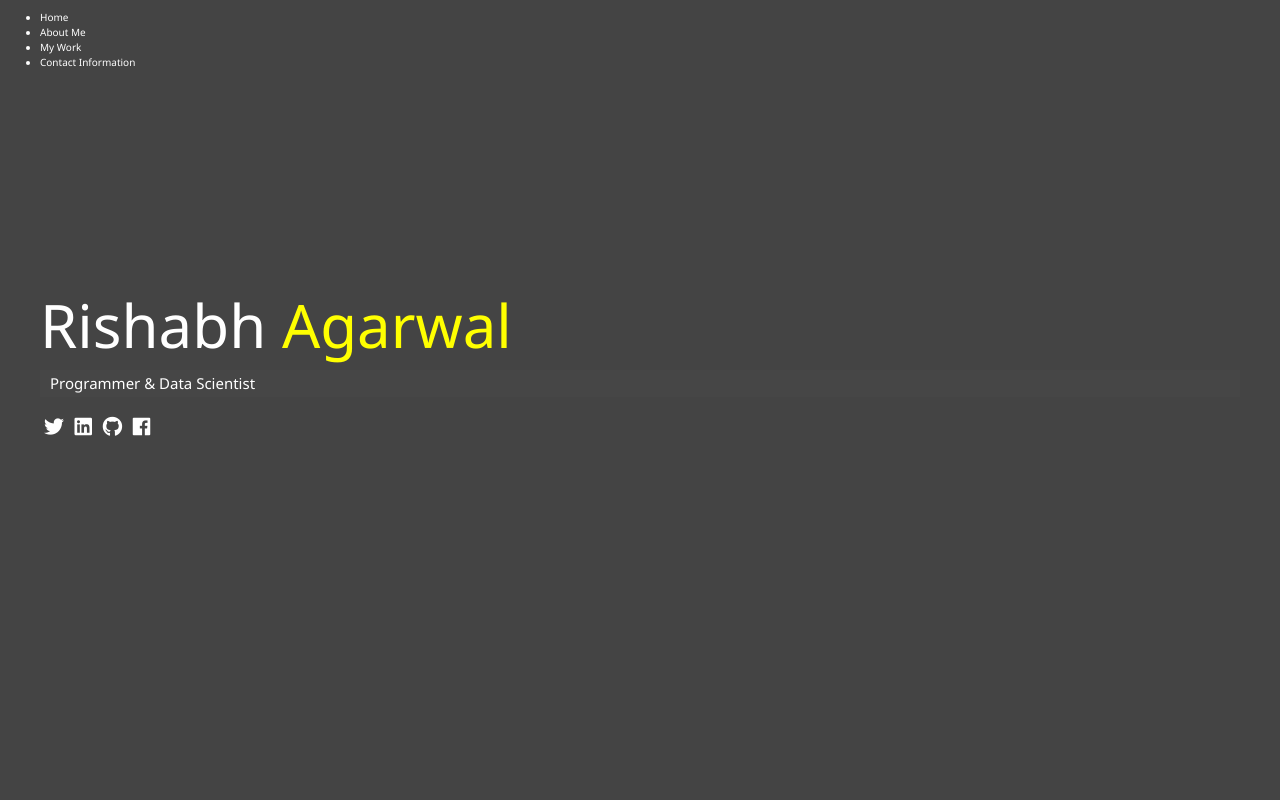
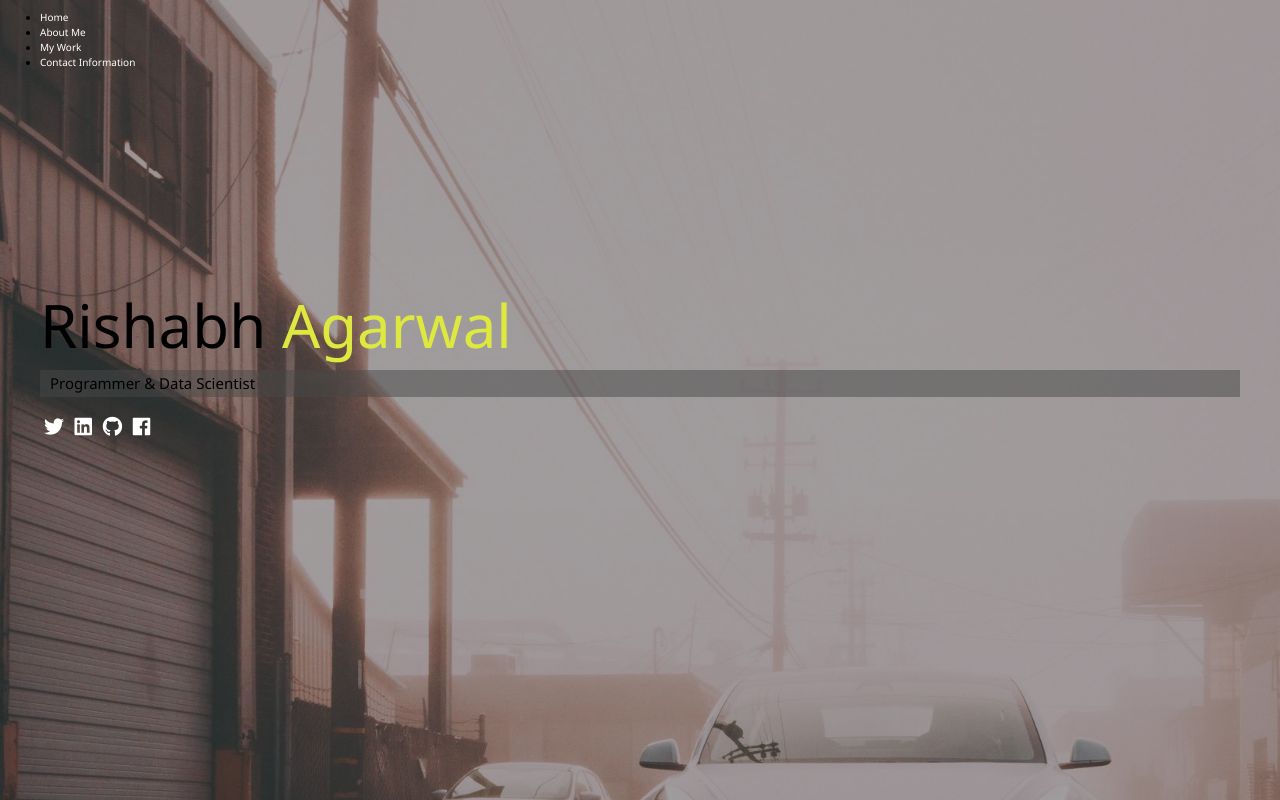
Before and after one commit to Rishabhagrawal52/Portofolio, a PHP site: page /dist/index.html in a window 1280 px wide. Run offline with PHP 8.4, Linux system fonts and the light colour scheme.

Commit message:
project changes

```diff
--- a/dist/css/main.css
+++ b/dist/css/main.css
@@ -6,13 +6,23 @@ html {
 
 body {
   background: #444;
-  color: #fff;
+  color: set-text-color(#444);
   height: 100%;
   margin: 0;
   font-family: 'Segoe UI', Tahoma, Geneva, Verdana, sans-serif;
   line-height: 1.5; }
   body#bg-img {
-    background: url("../img/DwiOFFMUYAIqo-u.jpg"); }
+    background: url(../img/DwiOFFMUYAIqo-u.jpg);
+    background-attachment: fixed;
+    background-size: cover; }
+    body#bg-img .overlay {
+      position: absolute;
+      top: 0;
+      right: 0;
+      width: 100%;
+      height: 100%;
+      z-index: -1;
+      background: rgba(68, 68, 68, 0.5); }
 
 h1, h2, h3 {
   margin: 0;
@@ -30,11 +40,11 @@ a {
 
 header {
   position: fixed;
-  z-index: 2;
+  z-index: 0.5;
   width: 100%; }
 
 .text-secondary {
-  color: yellow; }
+  color: #dee940; }
 
 main {
   padding: 4rem;
@@ -44,7 +54,7 @@ main {
     main .icons a {
       padding: 0.4rem; }
       main .icons a:hover {
-        color: yellow;
+        color: #dee940;
         transition: all 0.2s ease-out; }
   main#home {
     overflow: hidden; }
--- a/dist/index.html
+++ b/dist/index.html
@@ -10,7 +10,8 @@
 
     <title>Welcome to My Portfolio    </title>
 </head>
-<body>
+<body id="bg-img">
+    <div class="overlay"></div>
     <header>
         <div class="menu-btn">
             <div class="btn-line"></div>
--- a/scss/main.scss
+++ b/scss/main.scss
@@ -1,17 +1,34 @@
-$primary_color: #444;
-$secondary-color:yellow;
+$primary_color:#444;
+$secondary-color:rgb(222, 233, 64);
 $show-home-image: true;
-$home-image:url("../img/DwiOFFMUYAIqo-u.jpg");
-$background-opacity:0.9;
-@mixin easeOut {
+$home-image:url(../img/DwiOFFMUYAIqo-u.jpg);
+$background-opacity:0.5;
+@mixin easeout
+{
     transition: all 0.2s ease-out;
 
 }
-@mixin background {
-    &#bg-img
-    {
-        background: $home-image;
-    }
+@mixin background
+{
+   @if $show-home-image
+   {
+       &#bg-img{
+           background: $home-image;
+           background-attachment: fixed;
+           background-size: cover;
+
+           .overlay{
+
+            position: absolute;
+            top:0;
+            right: 0;
+            width: 100%;
+            height: 100%;
+            z-index: -1;
+            background: rgba($primary_color,$background-opacity);
+           }
+       }
+   }
 }
 html
 {
@@ -25,7 +42,7 @@ body
 {
     @include background;
     background: $primary_color;
-    color: #fff;
+    color: set-text-color($primary_color);
     height: 100%;
     margin: 0;
     font-family: 'Segoe UI', Tahoma, Geneva, Verdana, sans-serif;
@@ -43,7 +60,7 @@ h1, h2, h3{
     {
         margin-bottom:2rem;
         padding: 0.2rem 1rem;
-        background: rgba(lighten($primary-color,2),0.5);
+        background: rgba(lighten($primary_color,2),$background-opacity);
     }
 }
 a
@@ -54,7 +71,7 @@ a
 header
 {
     position:fixed;
-    z-index: 2;
+    z-index: 0.5;
     width: 100%
 }
 .text-secondary
@@ -75,7 +92,7 @@ main
             &:hover
             {
                 color:$secondary-color;
-                @include easeOut();
+                @include easeout();
             }
         }
     }
```
Also changed, not shown: dist/img/DwiOFFMUYAIqo-u.jpg (renamed from img/DwiOFFMUYAIqo-u.jpg).
